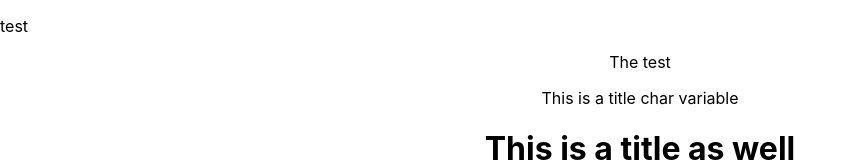
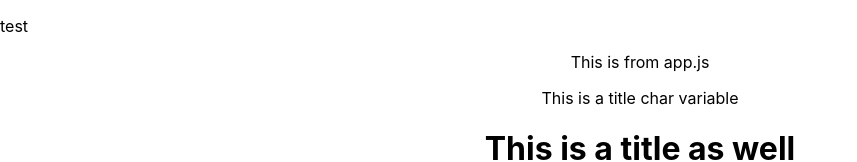
Before and after one commit to envistacom/react-course, a React (Create React App) app in the folder inventory/: page / in a window 1280 px wide. Shown: the top 162 px of the page, without its empty margins (0-857 px from the left). Built offline with nearby package versions, Linux system fonts and the light colour scheme.

Commit message:
Testing CI/CD

```diff
--- a/inventory/src/App.js
+++ b/inventory/src/App.js
@@ -1,33 +1,17 @@
 import logo from './logo.svg';
 import './App.css';
+import Info from './Info.js';
 
 function App() {
   return (
     <div className="App">
-      <p>The test</p>
+      <p>This is from app.js</p>
       <Info />
       <Info />
     </div>
   );
 }
 
-function Info() {
-  const title = "This is a title char variable";
 
-  const title2 = "This is a title as well";
-  const showTitle2 = true;
-
-  return (
-    <div>
-      {title}
-      {/*This is a proper JSX comment*/}
-      {/*Ternary expression - if showTitle2 is true
-       then value is title2
-       otherwise value is "No title2" */}
-      <h1>{showTitle2 ? title2 : "No title2"}</h1>
-      <p>Text and stuff</p>
-    </div>
-  )
-}
 
 export default App;
--- /dev/null
+++ b/inventory/src/Info.js
@@ -0,0 +1,24 @@
+/*Only allowed ONE default export
+or you can export as many non defaults as you want
+BUT
+you must import like this
+import {Info} from './Info.js';
+*/
+export default function Info() {
+    const title = "This is a title char variable";
+
+    const title2 = "This is a title as well";
+    const showTitle2 = true;
+
+    return (
+      <div>
+        {title}
+        {/*This is a proper JSX comment*/}
+        {/*Ternary expression - if showTitle2 is true
+         then value is title2
+         otherwise value is "No title2" */}
+        <h1>{showTitle2 ? title2 : "No title2"}</h1>
+        <p>Text and stuff</p>
+      </div>
+    )
+  }
```
